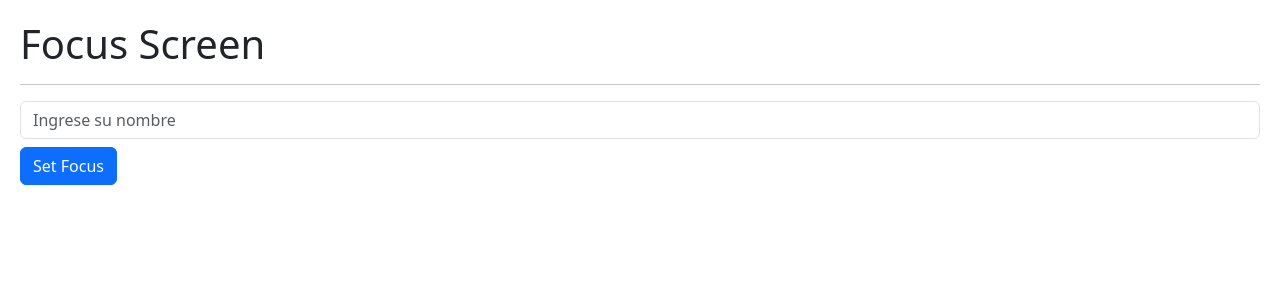
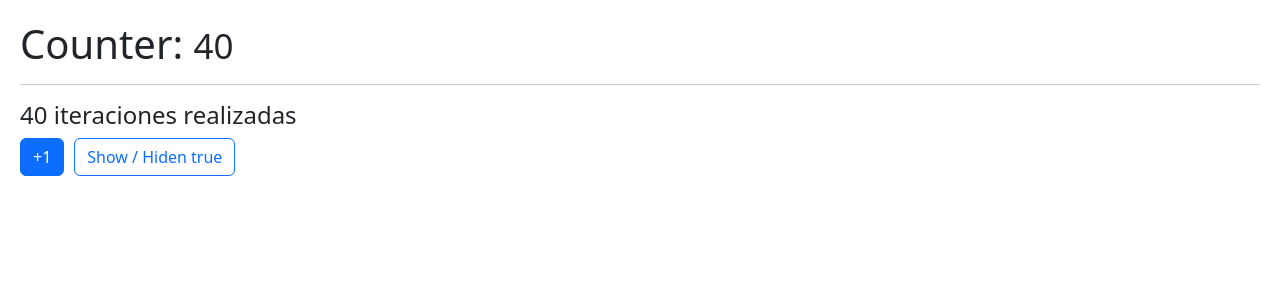
Before and after one commit to DevRubio/React-De-cero-a-experto---Hooks-y-MERN, a React (Vite) app in the folder hook-app/: page / in a window 1280 px wide. Shown: the top 300 px of the page. Built offline with nearby package versions, Linux system fonts and the light colour scheme.

Commit message:
(ADD) Se agrega uso de los hooks memo y useMemo

```diff
--- /dev/null
+++ b/hook-app/src/06-memos/MemoHook.jsx
@@ -0,0 +1,42 @@
+import {useMemo, useState } from 'react'
+import { useCounter } from '../hooks'
+
+
+const heavyStuff = (iterationNumber = 100) =>{
+    for(let i = 0; i < iterationNumber; i++){
+        console.log("Ahi vamos...😑")
+    }
+
+    return `${iterationNumber} iteraciones realizadas`
+
+}
+
+export const MemoHook = () => {
+    const {counter, increment} = useCounter(40)
+    const [show, setShow] = useState(true)
+    const memorizedValue = useMemo(() => heavyStuff(counter), [counter])
+
+  return (
+    <>
+        <h1>Counter: <small>{counter}</small></h1>
+        <hr/>
+
+        <h4>{memorizedValue}</h4>
+
+        <button
+            className='btn btn-primary'
+            onClick={() => increment()}
+        >
+            +1
+        </button>
+
+        <button
+            className='btn btn-outline-primary'
+            onClick={() => setShow(!show)}
+        >
+           Show / Hiden {JSON.stringify(show)}
+        </button>
+    </>
+
+  )
+}
--- /dev/null
+++ b/hook-app/src/06-memos/Memorize.jsx
@@ -0,0 +1,29 @@
+import {useState } from 'react'
+import { useCounter } from '../hooks'
+import { Small } from './Small'
+
+export const Memorize = () => {
+    const {counter, increment} = useCounter(10)
+    const [show, setShow] = useState(true)
+  return (
+    <>
+        <h1>Counter: <Small value={counter}/></h1>
+        <hr/>
+
+        <button
+            className='btn btn-primary'
+            onClick={() => increment()}
+        >
+            +1
+        </button>
+
+        <button
+            className='btn btn-outline-primary'
+            onClick={() => setShow(!show)}
+        >
+           Show / Hiden {JSON.stringify(show)}
+        </button>
+    </>
+
+  )
+}
--- /dev/null
+++ b/hook-app/src/06-memos/Small.jsx
@@ -0,0 +1,10 @@
+import React from 'react'
+//import { memo } from 'react'
+
+export const Small = React.memo(({value}) => {
+
+    console.log('Me volvi a generar 😑')
+  return (
+    <small>{value}</small>
+  )
+})
--- a/hook-app/src/main.jsx
+++ b/hook-app/src/main.jsx
@@ -8,6 +8,8 @@ import { SimpleForm } from './02-useEffect/SimpleForm'
 import { FormWithCustomHook } from './02-useEffect/FormWithCustomHook'
 import { MultipleCustomHooks } from './examples/MultipleCustomHooks'
 import { FocusScreen } from './04-useRef/FocusScreen'
+import { Memorize } from './06-memos/Memorize'
+import { MemoHook } from './06-memos/MemoHook'
 
 
 ReactDOM.createRoot(document.getElementById('root')).render(
@@ -18,6 +20,8 @@ ReactDOM.createRoot(document.getElementById('root')).render(
     //<SimpleForm/>
     //<FormWithCustomHook/>
     //<MultipleCustomHooks/>
-    <FocusScreen/>
+    //<FocusScreen/>
+    //<Memorize/>
+    <MemoHook/>
   //</React.StrictMode>,
 )
```
